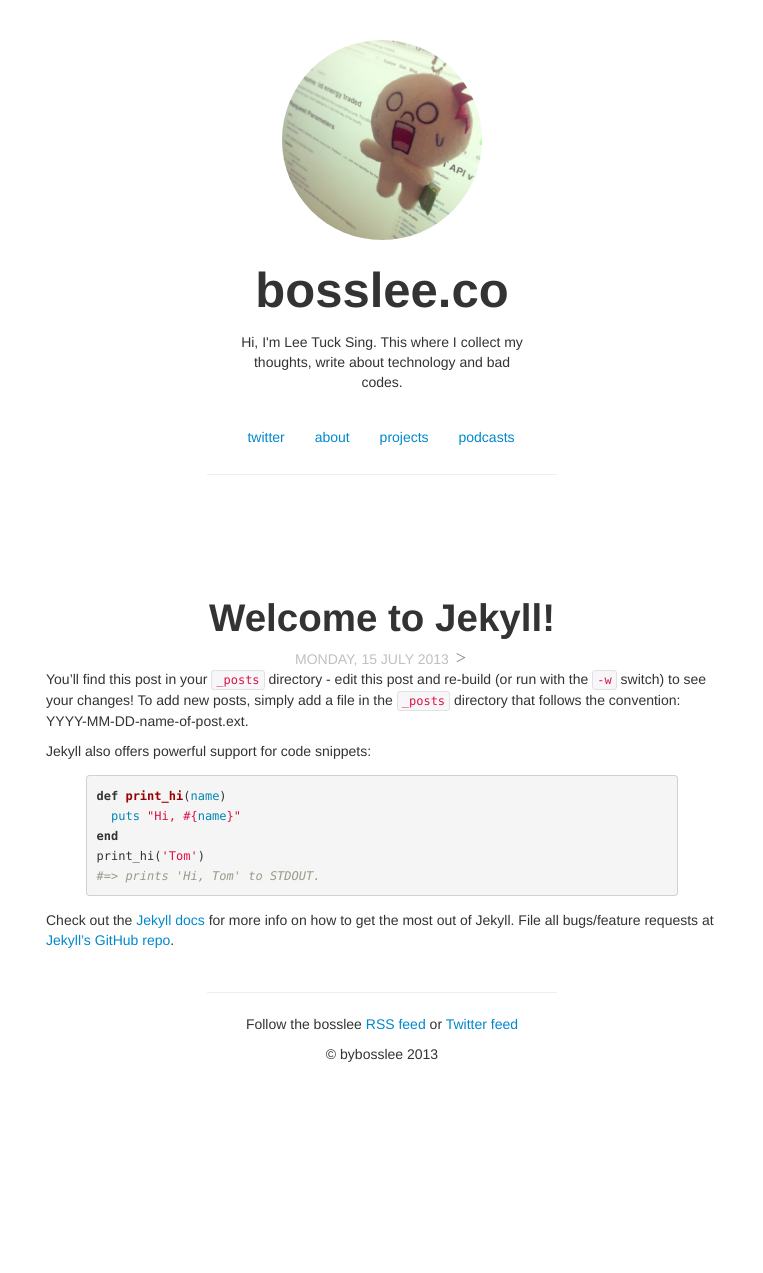
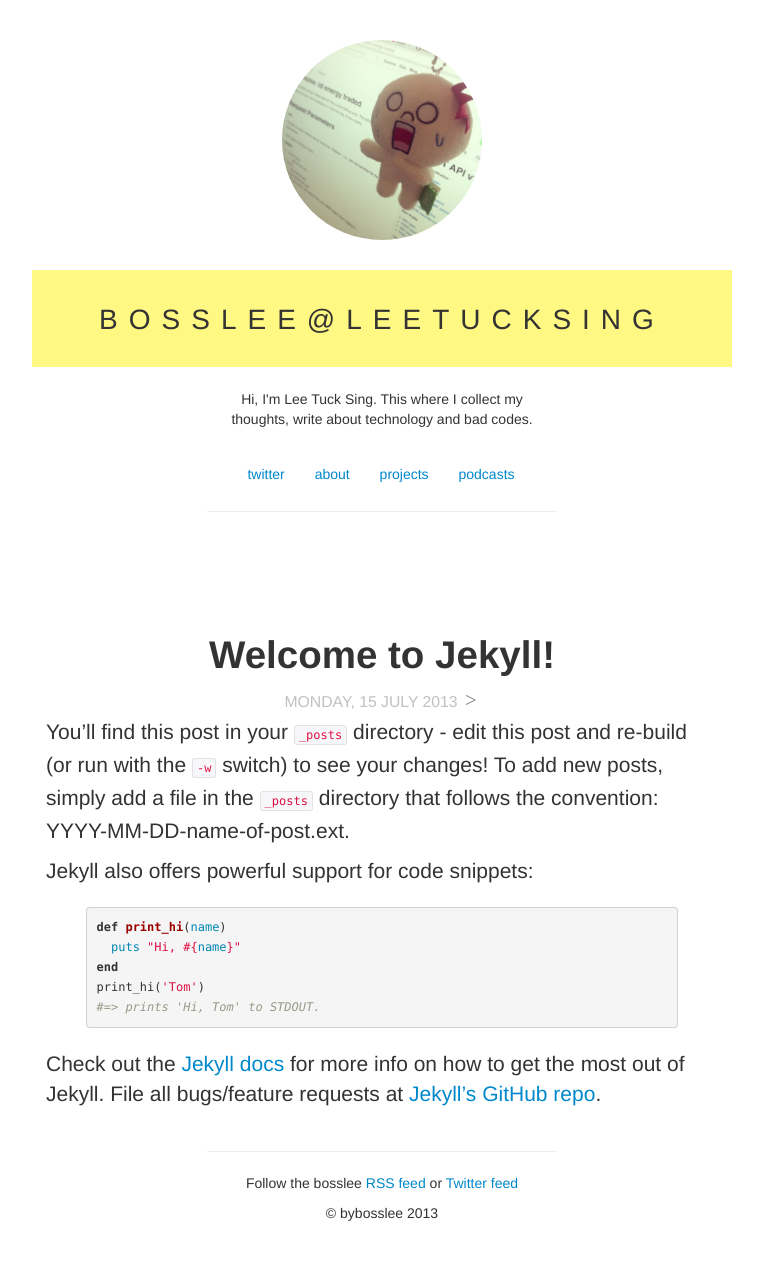
Before and after one commit to athanhcong/bosslee, a Jekyll site: the page built from index.html, in a window 1280 px wide. Shown: the whole page, without its empty margins (258-1021 px from the left). Built offline with Jekyll 4.4.1, drawn with Linux system fonts in a browser that asks for light colours; nearby versions of some CDN libraries; library files that are not in the unit come from our copies; before the commit the page ends 1114 px from its top, so only the background shows below that.

Commit message:
blog title changed
Signed-off-by: Bryan Lee <leetucksing@gmail.com>

```diff
--- a/_layouts/default.html
+++ b/_layouts/default.html
@@ -46,7 +46,7 @@
               <img id="mylogo" src="/images/badcode.jpg" alt="Test Test">
             </a>
             <div style="text-align:center">
-              <h1 id="bigtext">bosslee.co</h1>
+              <h1 id="bigtext">bosslee@leetucksing</h1>
               <p id="bigsubtext">Hi, I'm Lee Tuck Sing. This where I collect my thoughts, write about technology and bad codes.</p>
                   <ul class="nav nav-pills">
                     <li><a href="https://twitter.com/leetucksing" title="follow me">twitter</a></li>
--- a/css/styles.css
+++ b/css/styles.css
@@ -48,6 +48,9 @@
 .post-card {
   padding: 12px 14px;
   border-radius: 6px;
+  font-size: 21px;
+  font-weight: 200;
+  line-height: 30px;
 }
 
 .post-card:hover {
@@ -58,7 +61,7 @@
 
 div.date {
   text-align: center;
-  font-size: 100%;
+  font-size: 75%;
   color: #C0C0C0;
 }
 div.datepost {
@@ -113,12 +116,21 @@
 }
 
 #bigtext {
-  font-size: 3.5em;
+  font-size: 2em;
   margin-top: 30px;
+  color: #333333;
+  border-bottom: none;
+  font-family: "Helvetica Neue", sans-serif;
+  letter-spacing: 11px;
+  text-transform: uppercase;
+  font-weight: 100;
+  line-height: 1.6em;
+  background: #fff882;
+  padding: 1em 1em 0.85em;
 }
 
 #bigsubtext {
-  max-width: 290px;
+  max-width: 310px;
   margin: 22px auto 28px;
-  text-align: centered;
+  text-align: center;
 }
```
